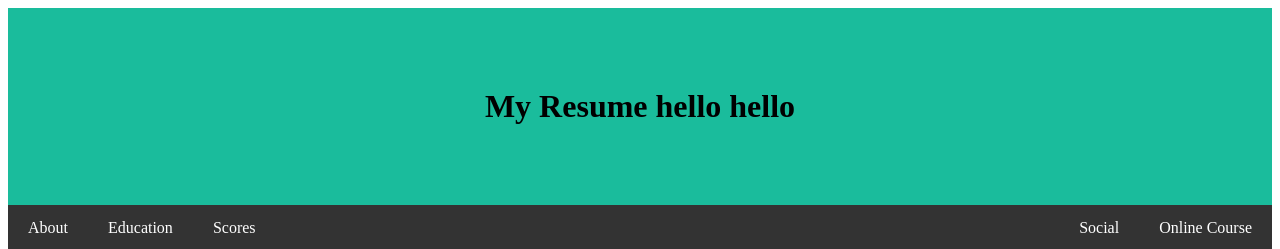
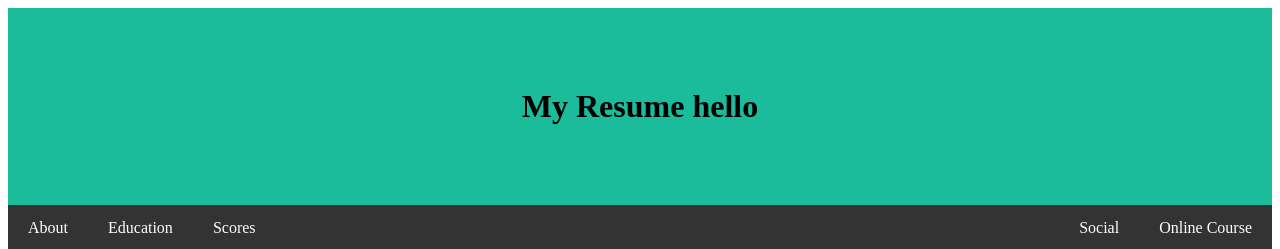
Before and after one commit to samduong05/dung-website, a plain HTML site: page index.html in a window 1280 px wide. Shown: the top 249 px of the page. Drawn offline with Linux system fonts and the light colour scheme.

Commit message:
Update index.html

```diff
--- a/index.html
+++ b/index.html
@@ -10,7 +10,7 @@
 	<title>My name duong</title>
 </head>
 <body>
-	<h1 id="menu_text"> My Resume hello hello </h1>
+	<h1 id="menu_text"> My Resume hello </h1>
 	<nav>
 		<a href="#contact" class="menu_left">About</a>
 		<a href="#education" class="menu_left">Education</a>
```
